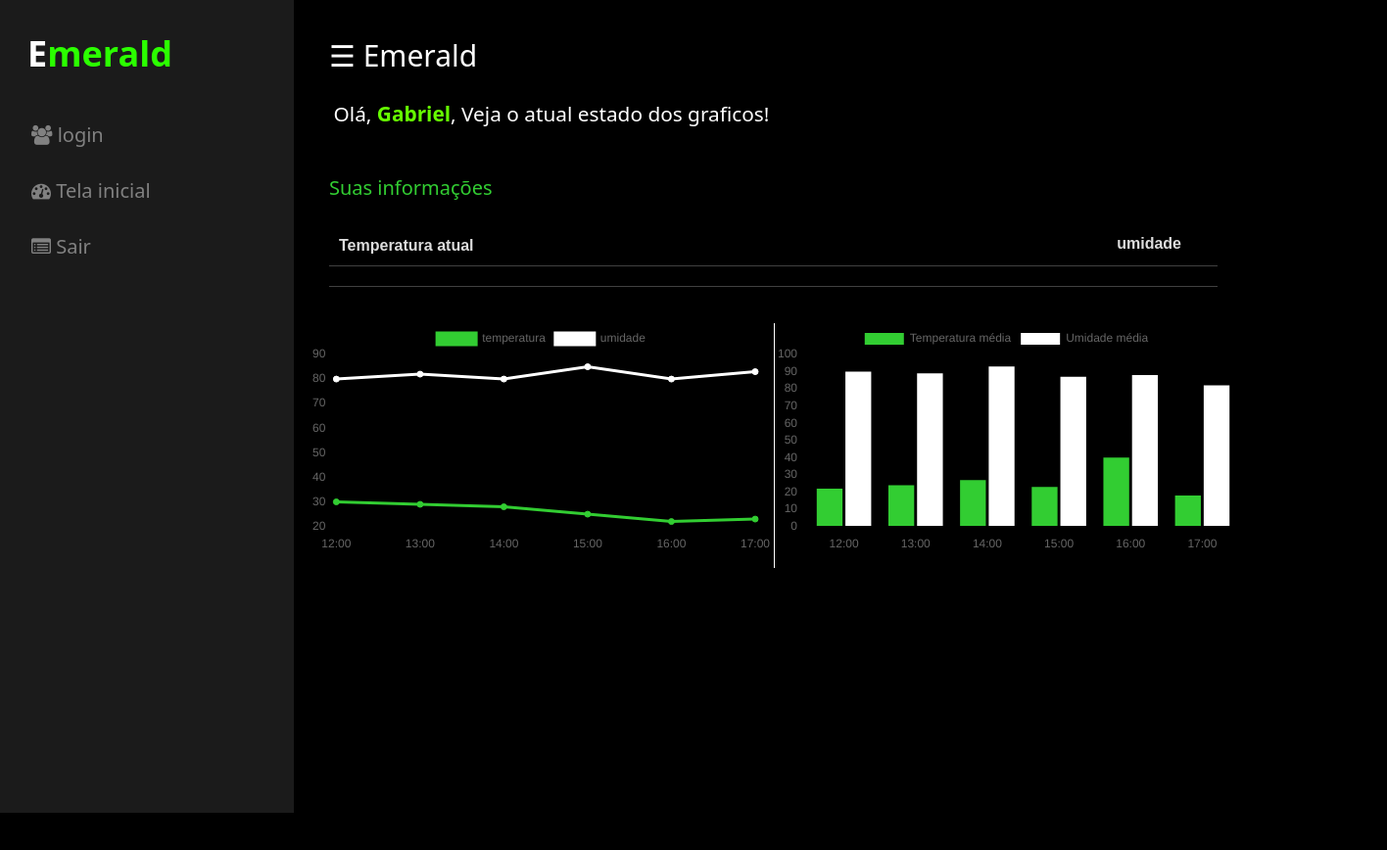
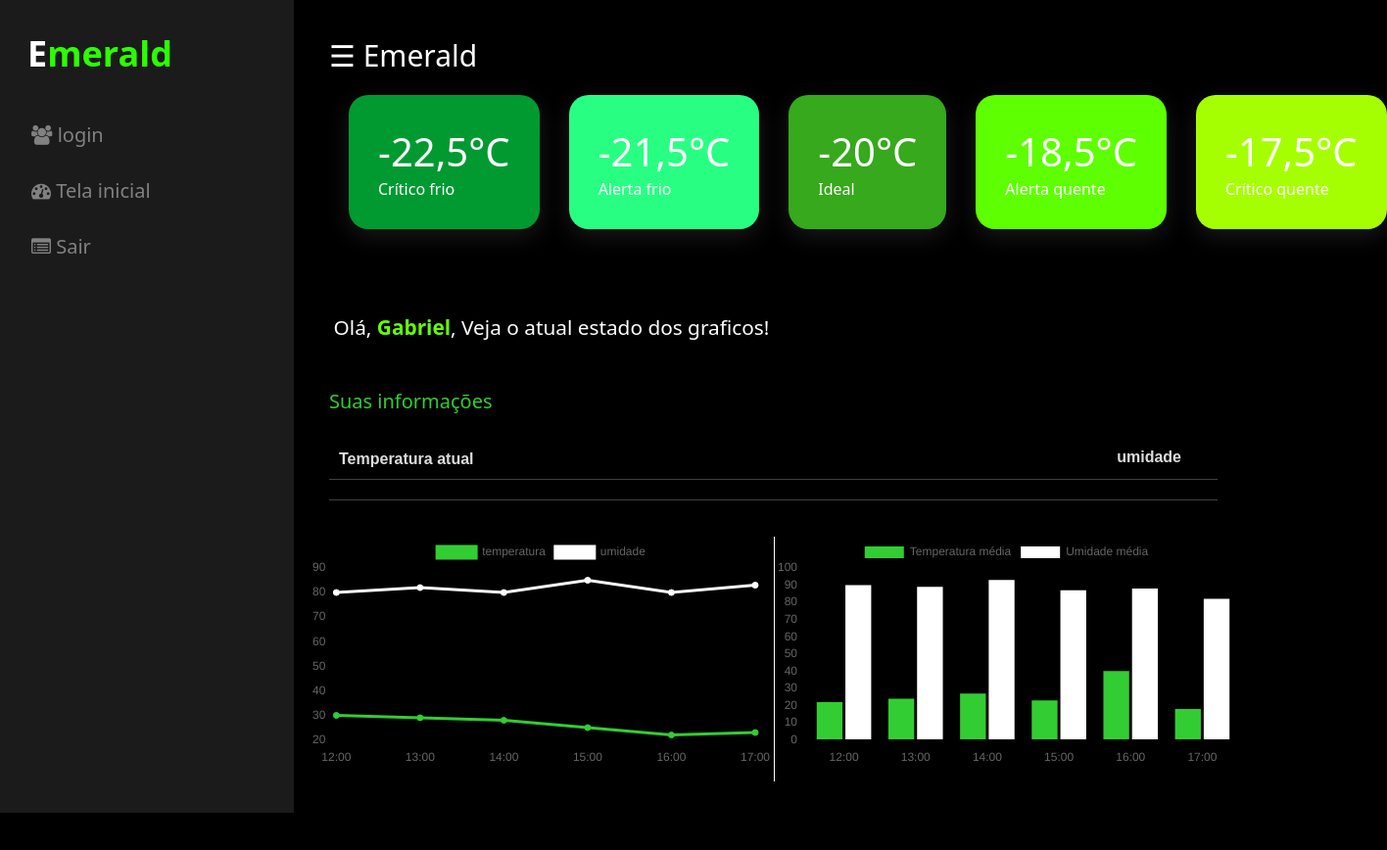
Before and after one commit to Emerald-Corporate/Emerald-Website, a plain HTML site: page Front-End/dashboard.html in a window 1280 px wide. Shown: the whole page at 98% size, 1416 px wide, since content can reach past the window. Before the commit the page ends 830 px from the top, so only its background shows below. Drawn offline with nearby package versions, Linux system fonts and the light colour scheme.

Commit message:
Implementando as kpi's

```diff
--- a/Front-End/dashboard.css
+++ b/Front-End/dashboard.css
@@ -6,6 +6,20 @@
                   background-color:#000000;
                   overflow-x: hidden;
                   font-family: system-ui;
+                }
+
+                :root {
+                  --criticoQuente: #a6ff00;
+                  --alertaQuente: #5eff00;
+                  --ideal: #36a91c;
+                  --alertaFrio: #28ff82;
+                  --criticoFrio: #009a31;
+                  --blue: #add8e6;
+                  --pink: #e74f89;
+                  --white: #fff;
+                  --grey: #f5f5f5;
+                  --black1: #222;
+                  --black2: #999;
                 }
                 .clearfix{
                   clear: both;
@@ -170,3 +184,105 @@
                   font-weight: 700;
                   color: #66ff00;
                 }
+
+                .cardBox {
+                  position: relative;
+                  width: 100%;
+                  padding: 20px;
+                  display: grid;
+                  grid-template-columns: repeat(5, 1fr);
+                  grid-gap: 30px;
+                }
+
+                .cardBox .card,
+                .cardAlert .card {
+                  position: relative;
+                  background: var(--white);
+                  padding: 30px;
+                  border-radius: 20px;
+                  display: flex;
+                  justify-content: space-between;
+                  cursor: pointer;
+                  box-shadow: 0 7px 25px rgba(255, 255, 255, 0.1);
+                }
+
+                .cardBox .card .numbers,
+                .cardAlert .card .numbers {
+                  position: relative;
+                  font-weight: 500;
+                  font-size: 2.5rem;
+                }
+
+                .cardBox .card:nth-child(1) {
+                  background: var(--criticoFrio);
+                  color: var(--white);
+                }
+
+                .cardBox .card:nth-child(2) {
+                  background: var(--alertaFrio);
+                  color: var(--white);
+                }
+
+                .cardBox .card:nth-child(3) {
+                  background: var(--ideal);
+                  color: var(--white);
+                }
+
+                .cardBox .card:nth-child(4) {
+                  background: var(--alertaQuente);
+                  color: var(--white);
+                }
+
+                .cardBox .card:nth-child(5) {
+                  background: var(--criticoQuente);
+                  color: var(--white);
+                }
+
+                .cardBox .card .cardName {
+                  color: var(--white);
+                }
+
+                .cardBox .card .iconbx {
+                  font-size: 3.5rem;
+                  color: var(--white);
+                }
+
+                .cardAlert .card .cardName {
+                  font-size: 1.1rem;
+                  color: var(--black2);
+                }
+
+                .cardAlert .card:nth-child(1) {
+                  font-size: 3.5rem;
+                  color: var(--criticoFrio);
+                }
+
+                .cardAlert .card:nth-child(2) {
+                  font-size: 3.5rem;
+                  color: var(--alertaFrio);
+                }
+
+                .cardAlert .card:nth-child(3) {
+                  font-size: 3.5rem;
+                  color: var(--ideal);
+                }
+
+                .cardAlert .card:nth-child(4) {
+                  font-size: 3.5rem;
+                  color: var(--alertaQuente);
+                }
+
+                .cardAlert .card:hover .numbers,
+                .cardAlert .card:hover .iconbx,
+                .cardAlert .card:hover .cardName {
+                  color: var(--white);
+                }
+
+                .cardAlert {
+                  position: relative;
+                  width: 100%;
+                  padding: 20px;
+                  display: grid;
+                  grid-template-columns: repeat(2, 1fr);
+                  grid-gap: 30px;
+                }
--- a/Front-End/dashboard.html
+++ b/Front-End/dashboard.html
@@ -19,8 +19,8 @@
 		<p class="logo"><span>E</span>merald</p>
 
 
-		<a href="passeio.html"class="icon-a"><i class="fa fa-users icons"></i>  login</a>
-		<a href="feedFotos.html"class="icon-a"><i class="fa fa-dashboard icons"></i> Tela inicial</a>
+		<a href="login.html"class="icon-a"><i class="fa fa-users icons"></i>  login</a>
+		<a href="index.html"class="icon-a"><i class="fa fa-dashboard icons"></i> Tela inicial</a>
 		<a href="login.html"class="icon-a"><i class="fa fa-list-alt icons"></i>   Sair</a>
 
 	</div>
@@ -31,6 +31,60 @@
 	<span style="font-size:30px;cursor:pointer; color: white;" class="nav"  >☰ Emerald</span>
 	<span style="font-size:30px;cursor:pointer; color: white;" class="nav2"  >☰ Emerald</span>
 	</div>
+
+  <div class="cardBox">
+    <div class="card">
+      <div>
+        <div class="numbers">-22,5°C</div>
+        <div class="cardName">Crítico frio</div>
+      </div>
+      <div class="iconbx">
+        <ion-icon name="thermometer-outline"></ion-icon>
+      </div>
+    </div>
+
+    <div class="card">
+      <div>
+        <div class="numbers">-21,5°C</div>
+        <div class="cardName">Alerta frio</div>
+      </div>
+      <div class="iconbx">
+        <ion-icon name="thermometer-outline"></ion-icon>
+      </div>
+    </div>
+
+    <div class="card">
+      <div>
+        <div class="numbers">-20°C</div>
+        <div class="cardName">Ideal</div>
+      </div>
+      <div class="iconbx">
+        <ion-icon name="thermometer-outline"></ion-icon>
+      </div>
+    </div>
+
+    <div class="card">
+      <div>
+        <div class="numbers">-18,5°C</div>
+        <div class="cardName">Alerta quente</div>
+      </div>
+      <div class="iconbx">
+        <ion-icon name="thermometer-outline"></ion-icon>
+      </div>
+    </div>
+
+    <div class="card">
+      <div>
+        <div class="numbers">-17,5°C</div>
+        <div class="cardName">Crítico quente</div>
+      </div>
+      <div class="iconbx">
+        <ion-icon name="thermometer-outline"></ion-icon>
+      </div>
+    </div>
+  </div>
+
+
 	<div class="hello">
 		<h3>Olá, <span id="b_usuario">Gabriel</span>, Veja o atual estado dos graficos!</h3>
 	</div>
```
